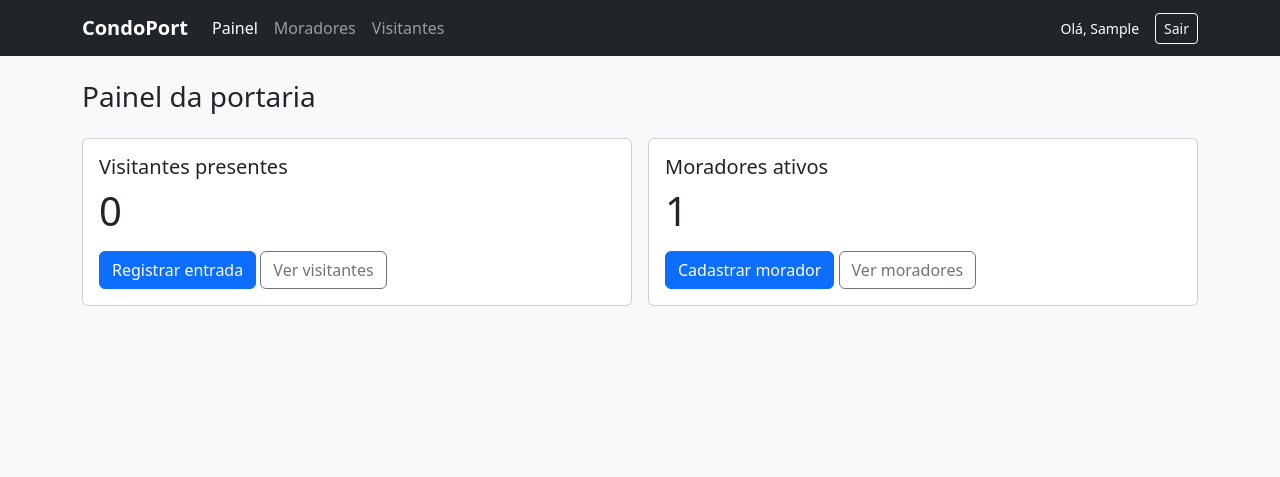
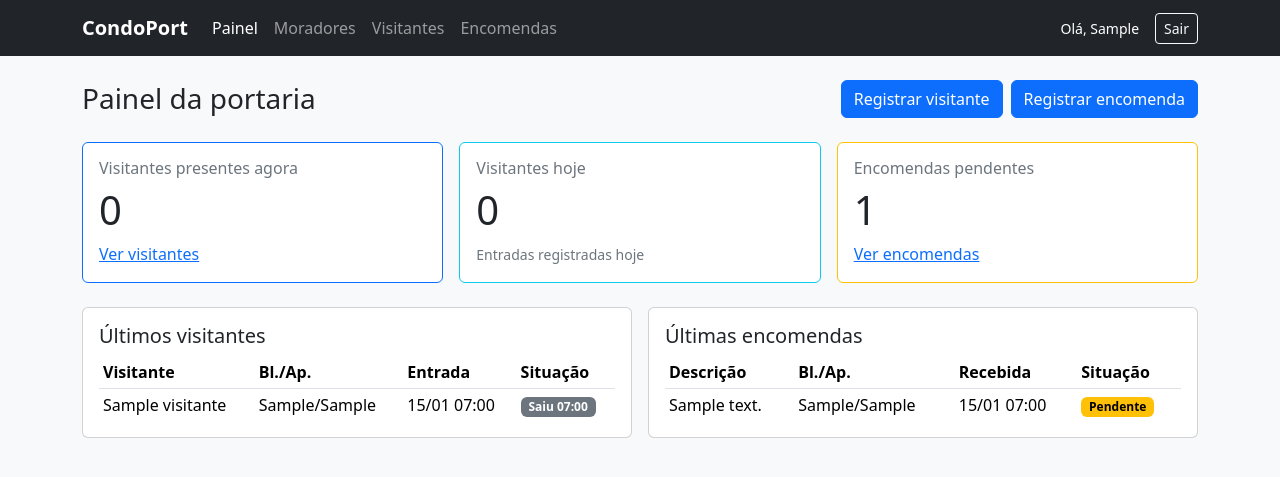
Before and after one commit to Mo-theo/Univesp-PI2, a Django app: page / in a window 1280 px wide. Shown: the top 477 px of the page. Run offline with Django 5.2, Linux system fonts and the light colour scheme; a user stored in the database is signed in; tables that the repository leaves empty hold one stand-in row (values such as "Sample post").

Commit message:
feat: módulo de encomendas e dashboard
- Encomendas: pendentes + histórico de retiradas com busca e paginação
- Chegada vinculada ao morador (somente ativos, pré-seleção via ?morador=)
- Baixa exige nome e documento de quem retirou, muda status para
  "retirada" e preenche data_retirada; bloqueia baixa repetida
- Dashboard com visitantes presentes, visitantes do dia, encomendas
  pendentes e últimos registros
- Link Encomendas na navbar e atalho na lista de moradores
- Testes do fluxo de baixa, lista, chegada e dashboard

Co-Authored-By: Claude Opus 5.5 <noreply@anthropic.com>

```diff
--- a/core/templates/base.html
+++ b/core/templates/base.html
@@ -45,6 +45,11 @@
                {% if url_name|slice:':10' == 'visitante_' %}aria-current="page"{% endif %}
                href="{% url 'visitante_list' %}">Visitantes</a>
           </li>
+          <li class="nav-item">
+            <a class="nav-link{% if url_name|slice:':10' == 'encomenda_' %} active{% endif %}"
+               {% if url_name|slice:':10' == 'encomenda_' %}aria-current="page"{% endif %}
+               href="{% url 'encomenda_list' %}">Encomendas</a>
+          </li>
         </ul>
         <div class="d-flex align-items-center gap-3 py-2 py-md-0">
           <span class="text-white small">Olá, {{ user.get_short_name|default:user.get_username }}</span>
--- a/core/templates/core/dashboard.html
+++ b/core/templates/core/dashboard.html
@@ -3,27 +3,122 @@
 {% block title %}Painel{% endblock %}
 
 {% block content %}
-<h1 class="h3 mb-4">Painel da portaria</h1>
-<div class="row g-3">
-  <div class="col-md-6">
-    <div class="card h-100">
+<div class="d-flex flex-wrap justify-content-between align-items-center gap-2 mb-4">
+  <h1 class="h3 m-0">Painel da portaria</h1>
+  <div class="d-flex flex-wrap gap-2">
+    <a href="{% url 'visitante_create' %}" class="btn btn-primary">Registrar visitante</a>
+    <a href="{% url 'encomenda_create' %}" class="btn btn-primary">Registrar encomenda</a>
+  </div>
+</div>
+
+<div class="row g-3 mb-4">
+  <div class="col-md-4">
+    <div class="card h-100 border-primary">
       <div class="card-body">
-        <h2 class="h5">Visitantes presentes</h2>
-        <p class="display-6 mb-3">{{ visitantes_presentes }}</p>
-        <a href="{% url 'visitante_create' %}" class="btn btn-primary">Registrar entrada</a>
-        <a href="{% url 'visitante_list' %}" class="btn btn-outline-secondary">Ver visitantes</a>
+        <h2 class="h6 text-secondary">Visitantes presentes agora</h2>
+        <p class="display-6 mb-2">{{ visitantes_presentes }}</p>
+        <a href="{% url 'visitante_list' %}" class="link-primary">Ver visitantes</a>
       </div>
     </div>
   </div>
-  <div class="col-md-6">
-    <div class="card h-100">
+  <div class="col-md-4">
+    <div class="card h-100 border-info">
       <div class="card-body">
-        <h2 class="h5">Moradores ativos</h2>
-        <p class="display-6 mb-3">{{ moradores_ativos }}</p>
-        <a href="{% url 'morador_create' %}" class="btn btn-primary">Cadastrar morador</a>
-        <a href="{% url 'morador_list' %}" class="btn btn-outline-secondary">Ver moradores</a>
+        <h2 class="h6 text-secondary">Visitantes hoje</h2>
+        <p class="display-6 mb-2">{{ visitantes_hoje }}</p>
+        <span class="text-secondary small">Entradas registradas hoje</span>
+      </div>
+    </div>
+  </div>
+  <div class="col-md-4">
+    <div class="card h-100 border-warning">
+      <div class="card-body">
+        <h2 class="h6 text-secondary">Encomendas pendentes</h2>
+        <p class="display-6 mb-2">{{ encomendas_pendentes }}</p>
+        <a href="{% url 'encomenda_list' %}" class="link-primary">Ver encomendas</a>
       </div>
     </div>
   </div>
 </div>
+
+<div class="row g-3">
+  <section class="col-lg-6" aria-labelledby="titulo-ultimos-visitantes">
+    <div class="card h-100">
+      <div class="card-body">
+        <h2 id="titulo-ultimos-visitantes" class="h5">Últimos visitantes</h2>
+        <div class="table-responsive">
+          <table class="table table-sm align-middle mb-0">
+            <caption class="visually-hidden">Últimas entradas de visitantes</caption>
+            <thead>
+              <tr>
+                <th scope="col">Visitante</th>
+                <th scope="col">Bl./Ap.</th>
+                <th scope="col">Entrada</th>
+                <th scope="col">Situação</th>
+              </tr>
+            </thead>
+            <tbody>
+              {% for v in ultimos_visitantes %}
+              <tr>
+                <td>{{ v.nome }}</td>
+                <td>{{ v.morador.bloco }}/{{ v.morador.apartamento }}</td>
+                <td>{{ v.data_entrada|date:"d/m H:i" }}</td>
+                <td>
+                  {% if v.presente %}
+                    <span class="badge text-bg-primary">Presente</span>
+                  {% else %}
+                    <span class="badge text-bg-secondary">Saiu {{ v.data_saida|date:"H:i" }}</span>
+                  {% endif %}
+                </td>
+              </tr>
+              {% empty %}
+              <tr><td colspan="4" class="text-center text-secondary py-3">Nenhum visitante registrado.</td></tr>
+              {% endfor %}
+            </tbody>
+          </table>
+        </div>
+      </div>
+    </div>
+  </section>
+
+  <section class="col-lg-6" aria-labelledby="titulo-ultimas-encomendas">
+    <div class="card h-100">
+      <div class="card-body">
+        <h2 id="titulo-ultimas-encomendas" class="h5">Últimas encomendas</h2>
+        <div class="table-responsive">
+          <table class="table table-sm align-middle mb-0">
+            <caption class="visually-hidden">Últimas encomendas recebidas</caption>
+            <thead>
+              <tr>
+                <th scope="col">Descrição</th>
+                <th scope="col">Bl./Ap.</th>
+                <th scope="col">Recebida</th>
+                <th scope="col">Situação</th>
+              </tr>
+            </thead>
+            <tbody>
+              {% for e in ultimas_encomendas %}
+              <tr>
+                <td>{{ e.descricao }}</td>
+                <td>{{ e.morador.bloco }}/{{ e.morador.apartamento }}</td>
+                <td>{{ e.data_recebimento|date:"d/m H:i" }}</td>
+                <td>
+                  {% if e.status == "pendente" %}
+                    <a href="{% url 'encomenda_baixa' e.pk %}" class="badge text-bg-warning text-decoration-none"
+                       aria-label="Pendente: dar baixa em {{ e.descricao }}">Pendente</a>
+                  {% else %}
+                    <span class="badge text-bg-success">Retirada</span>
+                  {% endif %}
+                </td>
+              </tr>
+              {% empty %}
+              <tr><td colspan="4" class="text-center text-secondary py-3">Nenhuma encomenda registrada.</td></tr>
+              {% endfor %}
+            </tbody>
+          </table>
+        </div>
+      </div>
+    </div>
+  </section>
+</div>
 {% endblock %}
--- a/core/templates/core/morador_list.html
+++ b/core/templates/core/morador_list.html
@@ -41,6 +41,8 @@
           {% if morador.status == "ativo" %}
           <a href="{% url 'visitante_create' %}?morador={{ morador.pk }}" class="btn btn-sm btn-outline-primary"
              aria-label="Registrar visita para {{ morador.nome }}">Visita</a>
+          <a href="{% url 'encomenda_create' %}?morador={{ morador.pk }}" class="btn btn-sm btn-outline-primary"
+             aria-label="Registrar encomenda para {{ morador.nome }}">Encomenda</a>
           {% endif %}
           <a href="{% url 'morador_update' morador.pk %}" class="btn btn-sm btn-outline-secondary"
              aria-label="Editar {{ morador.nome }}">Editar</a>
--- a/core/test_views.py
+++ b/core/test_views.py
@@ -45,9 +45,9 @@ class DashboardViewTest(ViewTestBase):
         Visitante.objects.create(nome="V", documento="TESTE-1", morador=self.ana)
         resp = self.client.get(reverse("dashboard"))
         self.assertEqual(resp.context["visitantes_presentes"], 1)
-        self.assertEqual(resp.context["moradores_ativos"], 2)
         self.assertContains(resp, 'href="/moradores/"')
         self.assertContains(resp, 'href="/visitantes/"')
+        self.assertContains(resp, 'href="/encomendas/"')
 
 
 class MoradorViewsTest(ViewTestBase):
--- a/core/urls.py
+++ b/core/urls.py
@@ -16,4 +16,8 @@ urlpatterns = [
     path("visitantes/", views.VisitanteListView.as_view(), name="visitante_list"),
     path("visitantes/entrada/", views.VisitanteCreateView.as_view(), name="visitante_create"),
     path("visitantes/<int:pk>/saida/", views.VisitanteSaidaView.as_view(), name="visitante_saida"),
+    # Encomendas
+    path("encomendas/", views.EncomendaListView.as_view(), name="encomenda_list"),
+    path("encomendas/chegada/", views.EncomendaCreateView.as_view(), name="encomenda_create"),
+    path("encomendas/<int:pk>/baixa/", views.EncomendaBaixaView.as_view(), name="encomenda_baixa"),
 ]
--- a/core/views.py
+++ b/core/views.py
@@ -15,8 +15,14 @@ from django.views.generic import (
     UpdateView,
 )
 
-from .forms import LoginForm, MoradorForm, VisitanteForm
-from .models import Morador, Visitante
+from .forms import (
+    BaixaEncomendaForm,
+    EncomendaForm,
+    LoginForm,
+    MoradorForm,
+    VisitanteForm,
+)
+from .models import Encomenda, Morador, Visitante
 
 # Todas as views (exceto login) são protegidas pelo LoginRequiredMiddleware.
 
@@ -30,10 +36,20 @@ class LoginView(auth_views.LoginView):
 class DashboardView(TemplateView):
     template_name = "core/dashboard.html"
 
+    ULTIMOS = 5
+
     def get_context_data(self, **kwargs):
         ctx = super().get_context_data(**kwargs)
-        ctx["visitantes_presentes"] = Visitante.objects.filter(data_saida__isnull=True).count()
-        ctx["moradores_ativos"] = Morador.objects.filter(status=Morador.Status.ATIVO).count()
+        hoje = timezone.localdate()  # dia no fuso America/Sao_Paulo
+        visitantes = Visitante.objects.select_related("morador")
+        encomendas = Encomenda.objects.select_related("morador")
+        ctx.update(
+            visitantes_presentes=visitantes.filter(data_saida__isnull=True).count(),
+            visitantes_hoje=visitantes.filter(data_entrada__date=hoje).count(),
+            encomendas_pendentes=encomendas.filter(status=Encomenda.Status.PENDENTE).count(),
+            ultimos_visitantes=visitantes.order_by("-data_entrada")[: self.ULTIMOS],
+            ultimas_encomendas=encomendas.order_by("-data_recebimento")[: self.ULTIMOS],
+        )
         return ctx
 
 
@@ -160,3 +176,72 @@ class VisitanteSaidaView(View):
         ):
             destino = reverse("visitante_list")
         return redirect(destino)
+
+
+# ---------- Encomendas ----------
+
+
+class EncomendaListView(BuscaMixin, ListView):
+    """Histórico paginado (retiradas) + lista de pendentes."""
+
+    model = Encomenda
+    paginate_by = 20
+    search_fields = (
+        "descricao",
+        "transportadora",
+        "codigo_rastreio",
+        "nome_retirou",
+        "morador__nome",
+        "morador__apartamento",
+        "morador__bloco",
+    )
+
+    def get_queryset(self):
+        qs = Encomenda.objects.select_related("morador").filter(status=Encomenda.Status.RETIRADA)
+        return self.filtrar(qs).order_by("-data_retirada")
+
+    def get_context_data(self, **kwargs):
+        ctx = super().get_context_data(**kwargs)
+        pendentes = Encomenda.objects.select_related("morador").filter(
+            status=Encomenda.Status.PENDENTE
+        )
+        ctx["pendentes"] = self.filtrar(pendentes)
+        return ctx
+
+
+class EncomendaCreateView(SuccessMessageMixin, CreateView):
+    model = Encomenda
+    form_class = EncomendaForm
+    success_url = reverse_lazy("encomenda_list")
+    success_message = "Chegada de encomenda (%(descricao)s) registrada."
+
+    def get_initial(self):
+        initial = super().get_initial()
+        morador = self.request.GET.get("morador")
+        if morador and morador.isdigit():
+            initial["morador"] = morador
+        return initial
+
+
+class EncomendaBaixaView(UpdateView):
+    """Baixa da encomenda: registra quem retirou, status e data/hora."""
+
+    model = Encomenda
+    form_class = BaixaEncomendaForm
+    template_name = "core/encomenda_baixa.html"
+    success_url = reverse_lazy("encomenda_list")
+
+    def dispatch(self, request, *args, **kwargs):
+        encomenda = get_object_or_404(Encomenda, pk=kwargs["pk"])
+        if encomenda.status == Encomenda.Status.RETIRADA:
+            messages.warning(request, "Esta encomenda já foi retirada.")
+            return redirect("encomenda_list")
+        return super().dispatch(request, *args, **kwargs)
+
+    def form_valid(self, form):
+        response = super().form_valid(form)
+        messages.success(
+            self.request,
+            f"Baixa registrada: {self.object.descricao} retirada por {self.object.nome_retirou}.",
+        )
+        return response
```
Also changed, not shown: core/forms.py (+49 -1 lines), core/templates/core/encomenda_baixa.html (added, +43 -0 lines), core/templates/core/encomenda_form.html (added, +24 -0 lines), core/templates/core/encomenda_list.html (added, +80 -0 lines), core/test_encomendas.py (added, +185 -0 lines).
